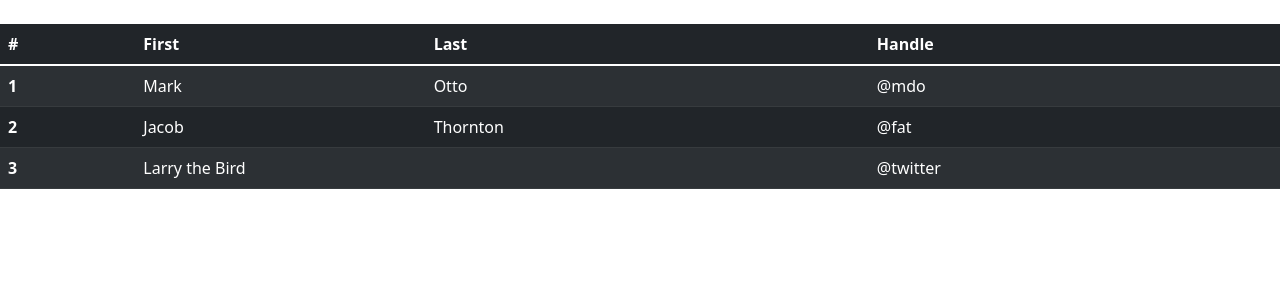
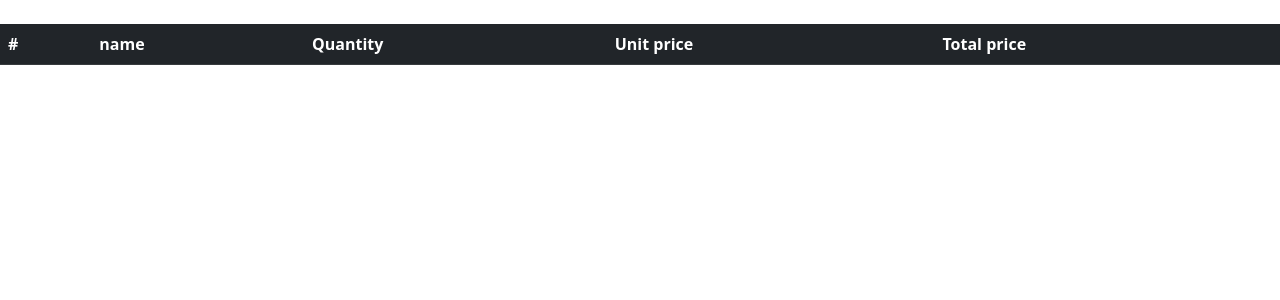
Before and after one commit to HamedSojodi/hamed, a Django app: page /orders/cart/ in a window 1280 px wide. Shown: the part 56-356 px from the top of the page. Run offline with Django 4.2, Linux system fonts and the light colour scheme; lists and menus that the app fills with data are empty.

Commit message:
make a iterable module Cart and cart view in html page

```diff
--- a/A/home/templates/home/detile.html
+++ b/A/home/templates/home/detile.html
@@ -8,9 +8,9 @@
     <img width="200px" src="{{ product.image.url }}" alt="">
     <p>{{ product.description }}</p>
     <br/><br/>
-    <form action="{% url 'orders:cart_add' prudoct_id %}" method="post">
+    <form action="{% url 'orders:cart_add' product.id %}" method="post">
         {% csrf_token %}
-        {{ form.as_p }}
+        {{ form }}
         <input type="submit" value="add to cart">
     </form>
 
--- a/A/orders/cart.py
+++ b/A/orders/cart.py
@@ -1,3 +1,5 @@
+from home.models import Product
+
 CART_SESSION_ID = 'cart'
 
 
@@ -8,13 +10,25 @@ class Cart:
         if not cart:
             cart = self.session[CART_SESSION_ID] = {}
         self.cart = cart
+        print(cart)
+
+    def __iter__(self):
+        product_id = self.cart.keys()
+        products = Product.objects.filter(id__in=product_id)
+        cart = self.cart.copy()
+        for product in products:
+            cart[str(product.id)]['product'] = product.name
+
+        for item in cart.values():
+            item['total_price'] = int(item['price']) * item['quantity']
+            yield item
 
     def add(self, product, quantity):
         product_id = str(product.id)
         if product_id is not self.cart:
-            self.cart[product_id] = {'quantity':0, 'price':str(product.price)}
+            self.cart[product_id] = {'quantity': 0, 'price': str(product.price)}
         self.cart[product_id]['quantity'] += quantity
         self.save()
 
     def save(self):
-        self.session.modified=True
+        self.session.modified = True
--- a/A/orders/templates/orders/cart.html
+++ b/A/orders/templates/orders/cart.html
@@ -6,29 +6,23 @@
         <thead>
         <tr>
             <th scope="col">#</th>
-      <th scope="col">First</th>
-      <th scope="col">Last</th>
-      <th scope="col">Handle</th>
+            <th scope="col">name</th>
+            <th scope="col">Quantity</th>
+            <th scope="col">Unit price</th>
+            <th scope="col">Total price</th>
+
         </tr>
         </thead>
+        {% for item in cart %}
             <tbody>
             <tr>
-      <th scope="row">1</th>
-      <td>Mark</td>
-      <td>Otto</td>
-      <td>@mdo</td>
+                <th scope="row">{{ forloop.counter }}</th>
+                <td>{{ item.product }}</td>
+                <td>{{ item.quantity }}</td>
+                <td>{{ item.price }}</td>
+                <td>{{ item.total_price }}</td>
             </tr>
-    <tr>
-      <th scope="row">2</th>
-      <td>Jacob</td>
-      <td>Thornton</td>
-      <td>@fat</td>
-    </tr>
-    <tr>
-      <th scope="row">3</th>
-      <td colspan="2">Larry the Bird</td>
-      <td>@twitter</td>
-    </tr>
+        {% endfor %}
         </tbody>
     </table>
 
--- a/A/orders/urls.py
+++ b/A/orders/urls.py
@@ -4,6 +4,6 @@ from . import views
 app_name = 'orders'
 urlpatterns = [
     path('cart/', views.CartView.as_view(), name='cart'),
-    path('cart/add/<int:prudoct_id>/', views.CartAddView.as_view(), name='cart_add'),
+    path('cart/add/<int:product_id>/', views.CartAddView.as_view(), name='cart_add'),
 
 ]
--- a/A/orders/views.py
+++ b/A/orders/views.py
@@ -7,7 +7,8 @@ from .forms import CartAddForm
 
 class CartView(View):
     def get(self, request):
-        return render(request, 'orders/cart.html')
+        cart = Cart(request)
+        return render(request, 'orders/cart.html', {'cart':cart})
 
 
 class CartAddView(View):
```
Also changed, not shown: A/home/views.py (+1 -6 lines), A/db.sqlite3. Lines whose indentation alone changed are shown as unchanged.
